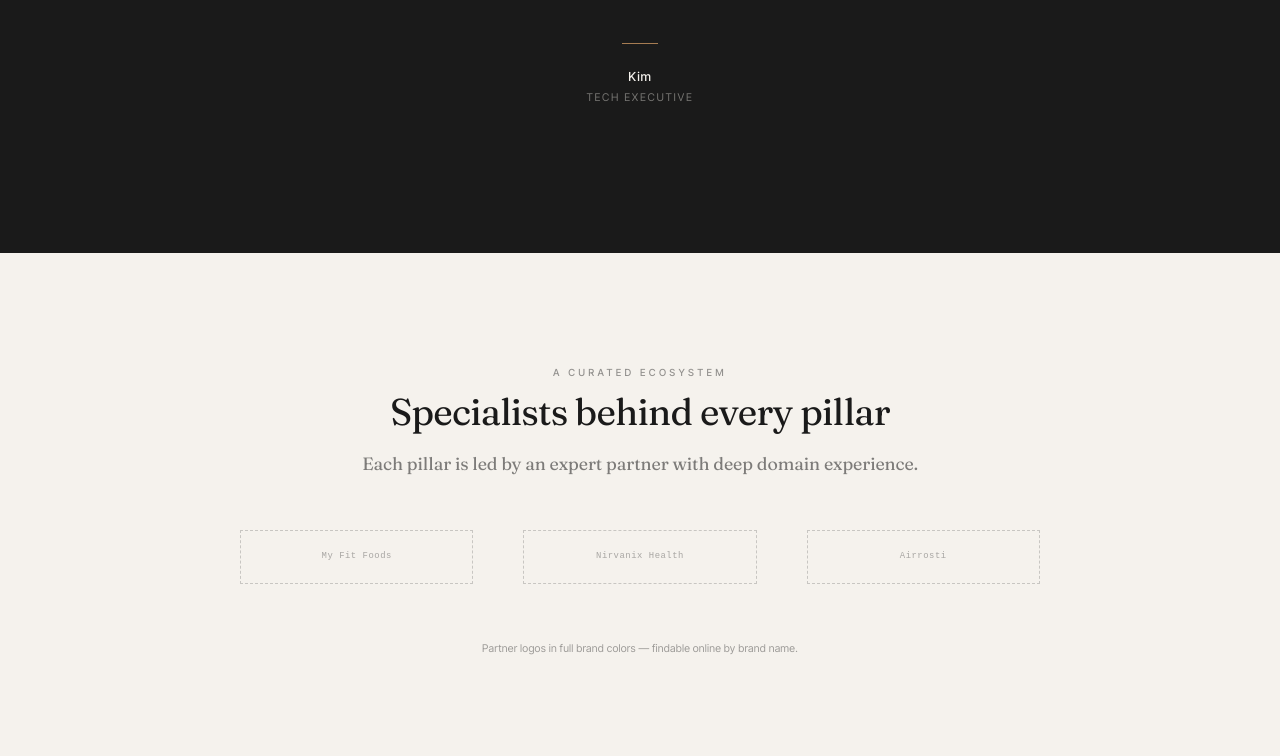
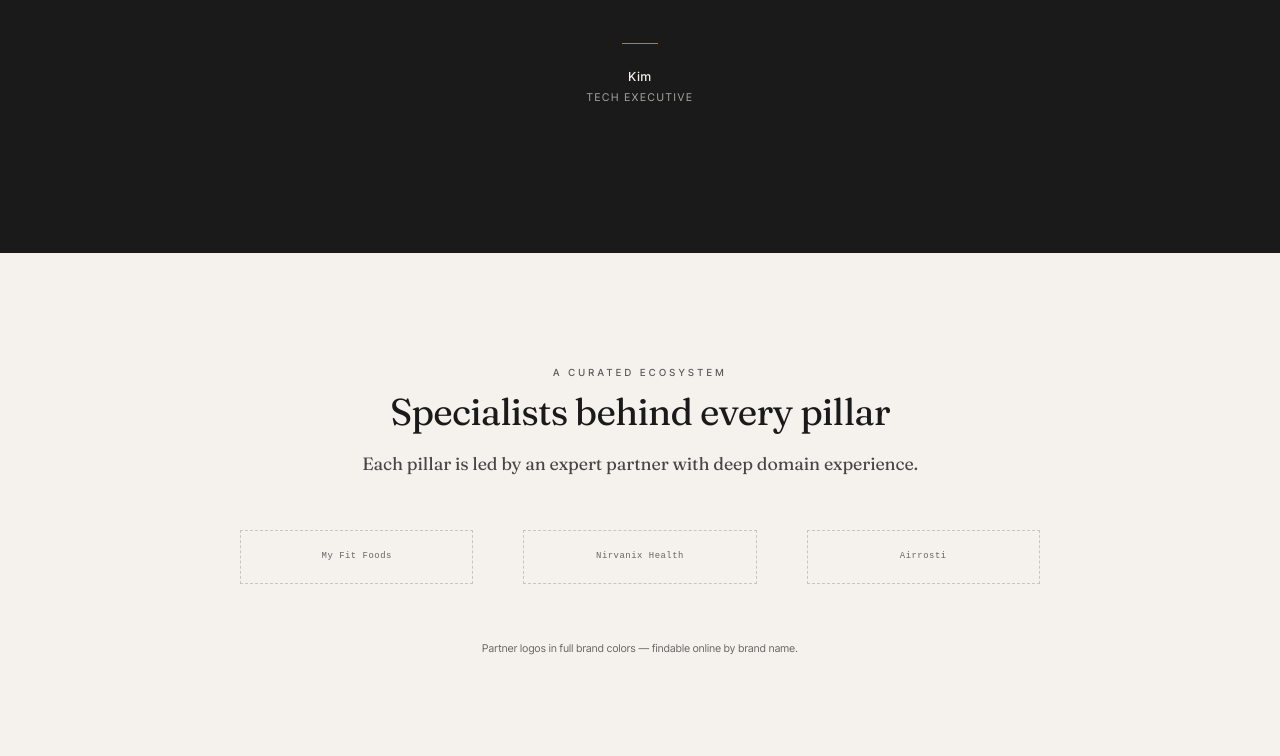
Before and after one commit to jonhbretas/kofindinone, a plain HTML site: page index.html in a window 1280 px wide. Shown: the part 3544-4300 px from the top of the page. Drawn offline with Linux system fonts and the light colour scheme.

Commit message:
Fix color contrast ratios across all pages for WCAG compliance

```diff
--- a/index.html
+++ b/index.html
@@ -200,22 +200,22 @@
     <blockquote class="fr" style="font-size: 44px; line-height: 1.38; font-weight: 400; font-style: italic; color: #F5F2ED; max-width: 1040px; margin: 0 auto;">Konfide In One changed more than my fitness. The training taught me to push through hard moments, and that mental fortitude shows up everywhere &mdash; in the boardroom, in tough decisions, in how I carry myself every day. It genuinely built confidence in my health and in myself.</blockquote>
     <div style="width: 40px; height: 1px; background: #A67C52; margin: 52px auto 28px;"></div>
     <div style="font-size: 14px; letter-spacing: 0.06em; color: #F5F2ED; font-weight: 500;">Kim</div>
-    <div style="font-size: 12px; letter-spacing: 0.16em; text-transform: uppercase; color: rgba(245,242,237,0.42); margin-top: 8px;">Tech Executive</div>
+    <div style="font-size: 12px; letter-spacing: 0.16em; text-transform: uppercase; color: rgba(245,242,237,0.65); margin-top: 8px;">Tech Executive</div>
   </div>
 
   <!-- ===== PARTNER LOGOS ===== -->
   <div style="background: #F5F2ED; color: #1A1A1A; padding: 128px 72px; text-align: center;">
-    <div style="font-size: 11px; letter-spacing: 0.34em; text-transform: uppercase; color: rgba(26,26,26,0.45); margin-bottom: 12px; font-weight: 500;">A curated ecosystem</div>
+    <div style="font-size: 11px; letter-spacing: 0.34em; text-transform: uppercase; color: rgba(26,26,26,0.7); margin-bottom: 12px; font-weight: 500;">A curated ecosystem</div>
     <h2 class="fr" style="font-size: 42px; font-weight: 400; letter-spacing: -0.02em; margin-bottom: 76px;">Specialists behind every pillar</h2>
-    <h3 class="fr" style="font-size: 20px; font-weight: 400; letter-spacing: -0.005em; color: rgba(26,26,26,0.55); margin-top: -56px; margin-bottom: 56px;">Each pillar is led by an expert partner with deep domain experience.</h3>
+    <h3 class="fr" style="font-size: 20px; font-weight: 400; letter-spacing: -0.005em; color: rgba(26,26,26,0.8); margin-top: -56px; margin-bottom: 56px;">Each pillar is led by an expert partner with deep domain experience.</h3>
     <div style="display: grid; grid-template-columns: repeat(3, 1fr); gap: 56px; max-width: 900px; margin: 0 auto;">
       <sc-for list="{{ logos }}" as="l" hint-placeholder-count="3">
         <div style="height: 72px; display: flex; align-items: center; justify-content: center;">
-          <span style="font-family: 'SF Mono', ui-monospace, monospace; font-size: 10px; letter-spacing: 0.06em; color: rgba(26,26,26,0.35); border: 1px dashed rgba(26,26,26,0.2); padding: 22px 28px; width: 100%; text-align: center; box-sizing: border-box; line-height: 1.5;">{{ l }}</span>
+          <span style="font-family: 'SF Mono', ui-monospace, monospace; font-size: 10px; letter-spacing: 0.06em; color: rgba(26,26,26,0.65); border: 1px dashed rgba(26,26,26,0.2); padding: 22px 28px; width: 100%; text-align: center; box-sizing: border-box; line-height: 1.5;">{{ l }}</span>
         </div>
       </sc-for>
     </div>
-    <div style="font-size: 12px; color: rgba(26,26,26,0.4); margin-top: 60px; letter-spacing: 0.02em;">Partner logos in full brand colors &mdash; findable online by brand name.</div>
+    <div style="font-size: 12px; color: rgba(26,26,26,0.65); margin-top: 60px; letter-spacing: 0.02em;">Partner logos in full brand colors &mdash; findable online by brand name.</div>
   </div>
 
   <!-- ===== FAQ ===== -->
@@ -250,12 +250,12 @@
       <div style="font-size: 17px; line-height: 1.6; font-weight: 300; color: rgba(245,242,237,0.6); max-width: 520px; margin: 0 auto 44px;">We&rsquo;ll discuss your goals, answer your questions, and find the right path forward.</div>
       <a href="get-started.html" style="display: inline-block; background: #A67C52; color: #1A1A1A; font-size: 12px; letter-spacing: 0.2em; text-transform: uppercase; font-weight: 600; padding: 20px 52px;">Book a consultation</a>
     </div>
-    <div style="display: flex; flex-direction: column; margin-top: 100px; padding-top: 40px; border-top: 1px solid rgba(245,242,237,0.07); font-size: 12px; letter-spacing: 0.04em; color: rgba(245,242,237,0.4); gap: 32px;">
+    <div style="display: flex; flex-direction: column; margin-top: 100px; padding-top: 40px; border-top: 1px solid rgba(245,242,237,0.07); font-size: 12px; letter-spacing: 0.04em; color: rgba(245,242,237,0.65); gap: 32px;">
       <div style="display: flex; justify-content: space-between; align-items: flex-start; flex-wrap: wrap; gap: 24px;">
         <div>
           <div style="display: flex; align-items: center; gap: 24px; margin-bottom: 12px;">
             <span class="fr" style="font-size: 22px; letter-spacing: 0.02em; color: rgba(245,242,237,0.7);">Konfide In One</span>
-            <span style="display: flex; gap: 16px; font-size: 11px; letter-spacing: 0.1em; text-transform: uppercase; color: rgba(245,242,237,0.4);">
+            <span style="display: flex; gap: 16px; font-size: 11px; letter-spacing: 0.1em; text-transform: uppercase; color: rgba(245,242,237,0.65);">
               <a href="https://linkedin.com/company/konfideinone" target="_blank" rel="noopener nofollow">LinkedIn</a>
               <a href="https://instagram.com/konfideinone" target="_blank" rel="noopener nofollow">Instagram</a>
             </span>
@@ -273,7 +273,7 @@
         </div>
       </div>
       <div style="display: flex; justify-content: space-between; align-items: center; flex-wrap: wrap; gap: 12px; padding-top: 20px; border-top: 1px solid rgba(245,242,237,0.05);">
-        <div>&copy; 2026 Konfide In One LLC &middot; Austin, TX &middot; <span style="font-size: 11px; color: rgba(245,242,237,0.3);">Est. 2026</span></div>
+        <div>&copy; 2026 Konfide In One LLC &middot; Austin, TX &middot; <span style="font-size: 11px; color: rgba(245,242,237,0.55);">Est. 2026</span></div>
       </div>
     </div>
   </div>
```
